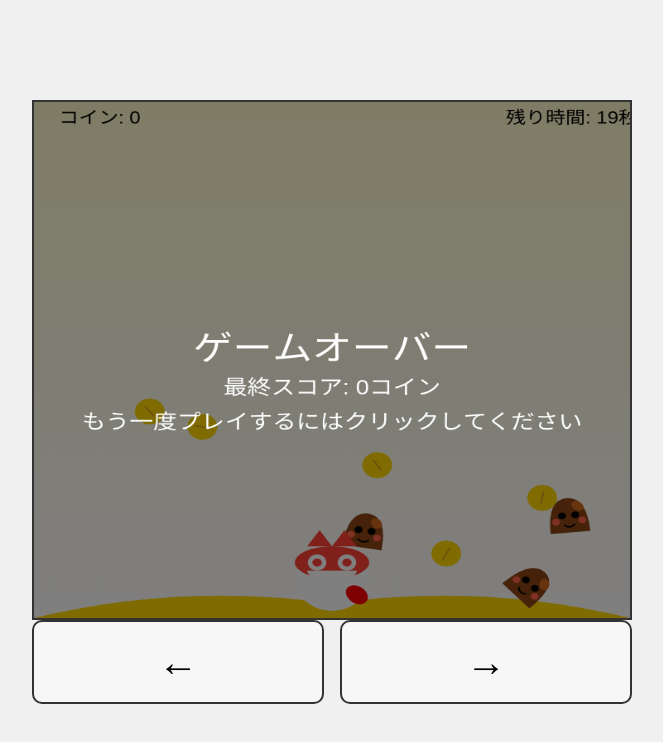
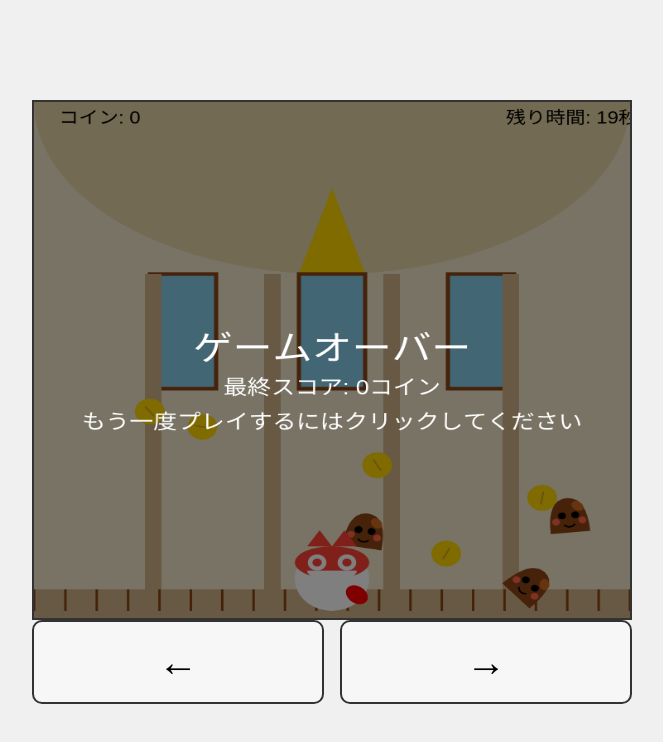
Before and after one commit to DaoNdayon/nyanmaru01, a plain HTML site: page index.html in a window 1280 px wide. Shown: the whole page, without its empty margins (308-971 px from the left). Drawn offline with Linux system fonts and the light colour scheme.

Commit message:
Update index.html

```diff
--- a/index.html
+++ b/index.html
@@ -66,6 +66,9 @@
         const COIN_SIZE = CANVAS_SIZE / 20;
         const OBSTACLE_SIZE = CANVAS_SIZE / 15;
         const GAME_DURATION = 22; // 22 seconds
+
+        const WINDOW_COUNT = 3;
+        const COLUMN_COUNT = 4;
 
         const canvas = document.getElementById('gameCanvas');
         const ctx = canvas.getContext('2d');
@@ -252,20 +255,59 @@
             ctx.restore();
         }
 
-        function drawBackground() {
-            const gradient = ctx.createLinearGradient(0, 0, 0, CANVAS_SIZE);
-            gradient.addColorStop(0, '#FFFACD');
-            gradient.addColorStop(1, '#FFFFFF');
-            ctx.fillStyle = gradient;
+                function drawBackground() {
+            // 背景
+            ctx.fillStyle = '#f2e8c9';
             ctx.fillRect(0, 0, CANVAS_SIZE, CANVAS_SIZE);
 
-            // Draw pile of coins at the bottom
-            ctx.fillStyle = '#FFD700';
+            // 天井
+            ctx.fillStyle = '#e6d5a5';
             ctx.beginPath();
-            ctx.moveTo(0, CANVAS_SIZE);
-            ctx.quadraticCurveTo(CANVAS_SIZE / 4, CANVAS_SIZE - 50, CANVAS_SIZE / 2, CANVAS_SIZE - 20);
-            ctx.quadraticCurveTo(CANVAS_SIZE * 3 / 4, CANVAS_SIZE - 50, CANVAS_SIZE, CANVAS_SIZE);
+            ctx.ellipse(CANVAS_SIZE / 2, 0, CANVAS_SIZE / 2, CANVAS_SIZE / 3, 0, 0, Math.PI);
             ctx.fill();
+
+            // シャンデリア
+            ctx.fillStyle = '#ffd700';
+            ctx.beginPath();
+            ctx.moveTo(CANVAS_SIZE / 2, CANVAS_SIZE / 6);
+            ctx.lineTo(CANVAS_SIZE / 2 - 40, CANVAS_SIZE / 3);
+            ctx.lineTo(CANVAS_SIZE / 2 + 40, CANVAS_SIZE / 3);
+            ctx.closePath();
+            ctx.fill();
+
+            // 窓
+            for (let i = 0; i < WINDOW_COUNT; i++) {
+                const x = CANVAS_SIZE * (i + 1) / (WINDOW_COUNT + 1);
+                ctx.fillStyle = '#87CEEB';
+                ctx.fillRect(x - 40, CANVAS_SIZE / 3, 80, 160);
+
+                // 窓枠
+                ctx.strokeStyle = '#8B4513';
+                ctx.lineWidth = 5;
+                ctx.strokeRect(x - 40, CANVAS_SIZE / 3, 80, 160);
+            }
+
+            // 柱
+            for (let i = 0; i < COLUMN_COUNT; i++) {
+                const x = CANVAS_SIZE * (i + 1) / (COLUMN_COUNT + 1);
+                ctx.fillStyle = '#D2B48C';
+                ctx.fillRect(x - 10, CANVAS_SIZE / 3, 20, CANVAS_SIZE * 2 / 3);
+            }
+
+            // バルコニー
+            ctx.fillStyle = '#D2B48C';
+            ctx.fillRect(0, CANVAS_SIZE - 40, CANVAS_SIZE, 40);
+
+            // 手すり
+            ctx.strokeStyle = '#8B4513';
+            ctx.lineWidth = 3;
+            for (let i = 0; i < 20; i++) {
+                const x = CANVAS_SIZE * i / 19;
+                ctx.beginPath();
+                ctx.moveTo(x, CANVAS_SIZE - 40);
+                ctx.lineTo(x, CANVAS_SIZE - 10);
+                ctx.stroke();
+            }
         }
 
         function drawScore() {
```
